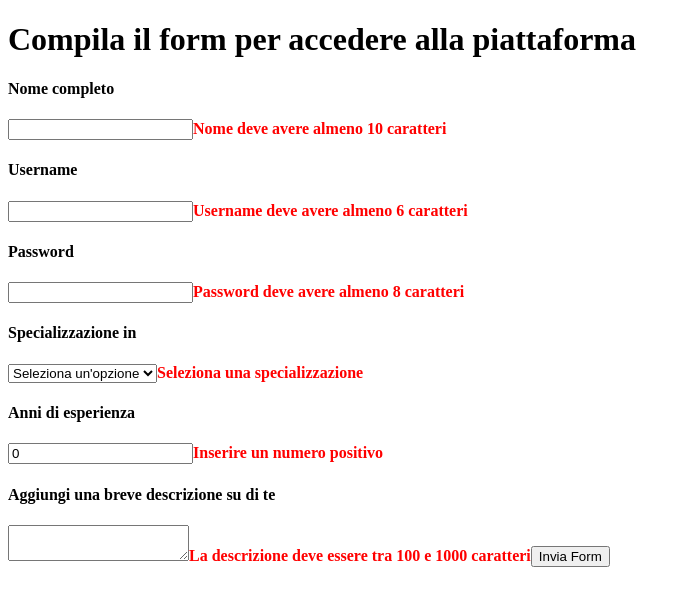
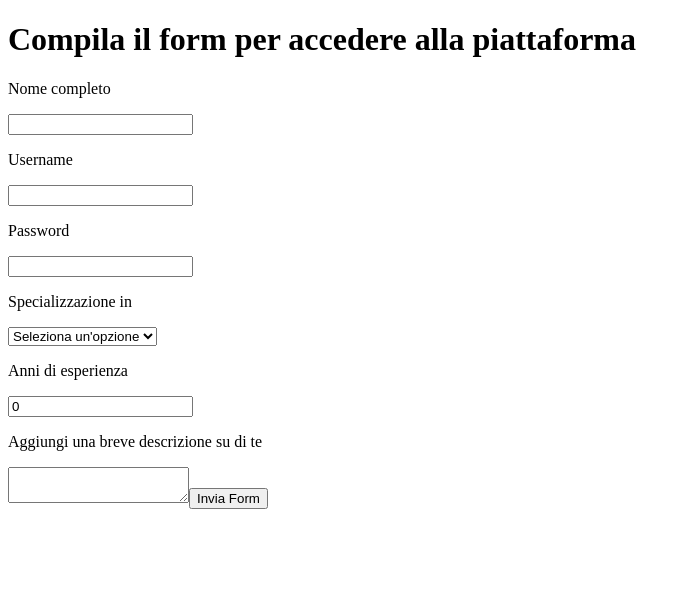
Before and after one commit to chiaraalle/ex-react-useref-signup, a React (Vite) app: page / in a window 1280 px wide. Shown: the top 606 px of the page, without its empty margins (0-691 px from the left). Built offline with nearby package versions, Linux system fonts and the light colour scheme.

Commit message:
add:milestone 2

```diff
--- a/src/App.jsx
+++ b/src/App.jsx
@@ -1,6 +1,11 @@
-import { useState } from "react";
+import { useMemo, useState } from "react";
 
 function App() {
+
+  const letters = "abcdefghijklmnopqrstuvwxyz";
+  const numbers = "0123456789";
+  const symbols = "!@#$%^&/*()-_=+[]{}|;:',.<>?/`~";
+
   const [name, setName] = useState('');
   const [username, setUsername] = useState('');
   const [password, setPassword] = useState('');
@@ -35,67 +40,96 @@ function App() {
     setDescription('');
   }
 
+  //Username deve contenere solo caratteri alfanumerici e almeno 6 caratteri (no spazi o simboli)
+  const isUsernameValid= useMemo(() => {
+      const validChars= [...username].every((char) =>
+      letters.includes(char.toLowerCase()) ||
+      numbers.includes(char)
+    )
+
+    return validChars && username.length >= 6;
+  }, [username])
+
+  //Password: Deve contenere almeno 8 caratteri, 1 lettera, 1 numero e 1 simbolo
+  const isPasswordValid = useMemo(() => {
+    return (
+      [...password].some((char) => letters.includes(char)) &&
+      [...password].some((char) => numbers.includes(char)) &&
+      [...password].some((char) => symbols.includes(char)) &&
+      password.length >= 8
+
+    )
+  }, [password])
+
+  //Descrizione: Deve contenere tra 100 e 1000 caratteri (senza spazi iniziali e finali)
+  const isDescriptionValid= useMemo(() => {
+    return (
+      description.trim().length >= 100 &&
+      description.trim().length <= 1000
+    )
+  }, [description])
+
 
   return (
     <>
     <h1>Compila il form per accedere alla piattaforma</h1>
     <form onSubmit={handleSubmit}>
-      <h4>Nome completo</h4>
+      <p>Nome completo</p>
       <input
         type="text"
         name="names"
         value={name}
         onChange={(e) => setName(e.target.value)}
       />
-      <strong style={{ color: name.length > 10 ? 'green' : 'red' }}>
+      {name.trim() && <strong style={{ color: name.length > 10 ? 'green' : 'red' }}>
         {name.length > 10 ? '✓ Nome Valido' : 'Nome deve avere almeno 10 caratteri'}
-      </strong>
-      <h4>Username</h4>
+      </strong>}
+      <p>Username</p>
       <input
         type="text"
         name="username"
         value={username}
         onChange={(e) => setUsername(e.target.value)}
        />
-       <strong style={{ color: username.length >= 6 ? 'green' : 'red' }}>
-        {username.length >= 6 ? '✓ Username valido' : 'Username deve avere almeno 6 caratteri'}
-       </strong>
-      <h4>Password</h4>
+       {username.trim() && <strong style={{ color: isUsernameValid ? 'green' : 'red' }}>
+        {isUsernameValid ? '✓ Username valido' : 'Username deve contenere solo caratteri alfanumerici e almeno 6 caratteri'}
+       </strong>}
+      <p>Password</p>
       <input
         type="password"
         name="password"
         value={password}
         onChange={(e) => setPassword(e.target.value)}
        />
-       <strong style={{ color: password.length >= 8 ? 'green' : 'red' }}>
-        {password.length >= 8 ? '✓ Password valida' : 'Password deve avere almeno 8 caratteri'}
-       </strong>
-      <h4>Specializzazione in</h4>
+       {password.trim() && <strong style={{ color: isPasswordValid ? 'green' : 'red' }}>
+        {isPasswordValid ? '✓ Password valida' : 'Password deve contenere almeno 8 caratteri, 1 lettera, 1 numero e 1 simbolo'}
+      </strong> }
+      <p>Specializzazione in</p>
       <select name="option" value={selectedOption} onChange={(e) => setSelectedOption(e.target.value)}>
         <option value="">Seleziona un'opzione</option>
         <option value="Full Stack">Full Stack</option>
         <option value="Frontend">Frontend</option>
         <option value="Backend">Backend</option>
       </select>
-      <strong style={{ color: selectedOption ? 'green' : 'red' }}>
+      {selectedOption !== "" && <strong style={{ color: selectedOption ? 'green' : 'red' }}>
         {selectedOption ? '✓ Specializzazione selezionata' : 'Seleziona una specializzazione'}
-      </strong>
-      <h4>Anni di esperienza</h4>
+      </strong>}
+      <p>Anni di esperienza</p>
       <input
         type="number"
         name="years"
         value={yearsOfExperience}
         onChange={(e) => setYearsOfExprience(e.target.value)}
       />
-      <strong style={{ color: yearsOfExperience > 0 ? 'green' : 'red' }}>
-        {yearsOfExperience > 0 ? '✓ Anni di esperienza validi' : 'Inserire un numero positivo'}
-      </strong>
-      <h4>Aggiungi una breve descrizione su di te</h4>
+      {yearsOfExperience > 0 && <strong style={{ color: yearsOfExperience > 0 ? 'green' : 'red' }}>
+        {yearsOfExperience > 0 ? '✓ Numero valido' : 'Inserire un numero positivo'}
+      </strong>}
+      <p>Aggiungi una breve descrizione su di te</p>
       <textarea name="description" value={description}
         onChange={(e) => setDescription(e.target.value)}></textarea>
-        <strong style={{ color: description.length >= 20 && description.length <= 100 ? 'green' : 'red' }}>
-          {description.length >= 20 && description.length <= 100 ? '✓ Descrizione valida' : 'La descrizione deve essere tra 100 e 1000 caratteri'}
-        </strong>
+      {description.trim() && <strong style={{ color: isDescriptionValid ? 'green' : 'red' }}>
+        {isDescriptionValid ? '✓ Descrizione valida' :'La descrizione deve essere tra 100 e 1000 caratteri'}
+      </strong> }
       <button>Invia Form</button>
     </form>
 
@@ -106,27 +140,6 @@ function App() {
 export default App
 
 /*
-📌 Milestone 1: Creare un Form con Campi Controllati
-Crea un form di registrazione con i seguenti campi controllati (gestiti con useState):
-✅ Nome completo (input di testo)
-
-✅ Username (input di testo)
-
-✅ Password (input di tipo password)
-
-✅ Specializzazione (select con opzioni: "Full Stack", "Frontend", "Backend")
-
-✅ Anni di esperienza (input di tipo number)
-
-✅ Breve descrizione sullo sviluppatore (textarea)
-
-Aggiungi una validazione al submit, verificando che:
-
-Tutti i campi siano compilati
-L'input Anni di esperienza sia un numero positivo
-La Specializzazione sia selezionata
-
-Al submit, se il form è valido, stampa in console i dati.
 
 📌 Milestone 2: Validare in tempo reale
 Aggiungere la validazione in tempo reale dei seguenti campi:
```
